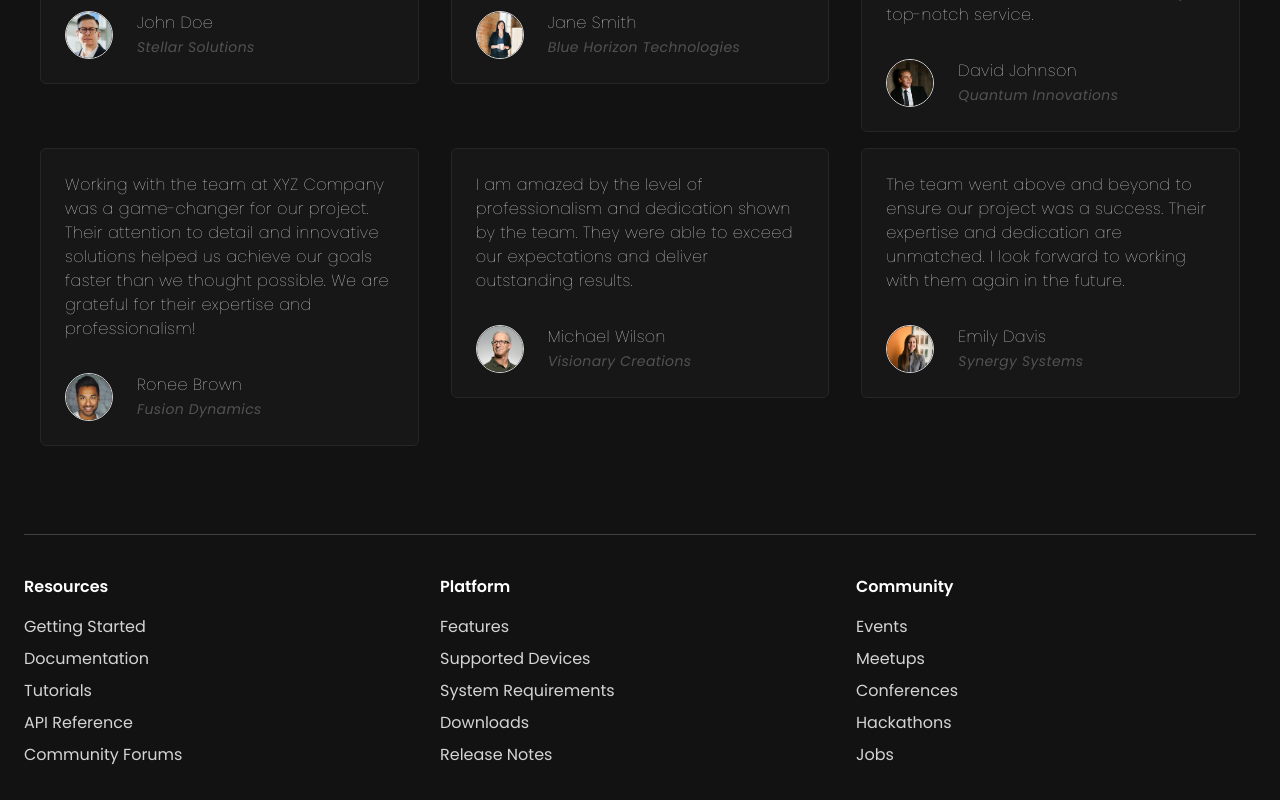
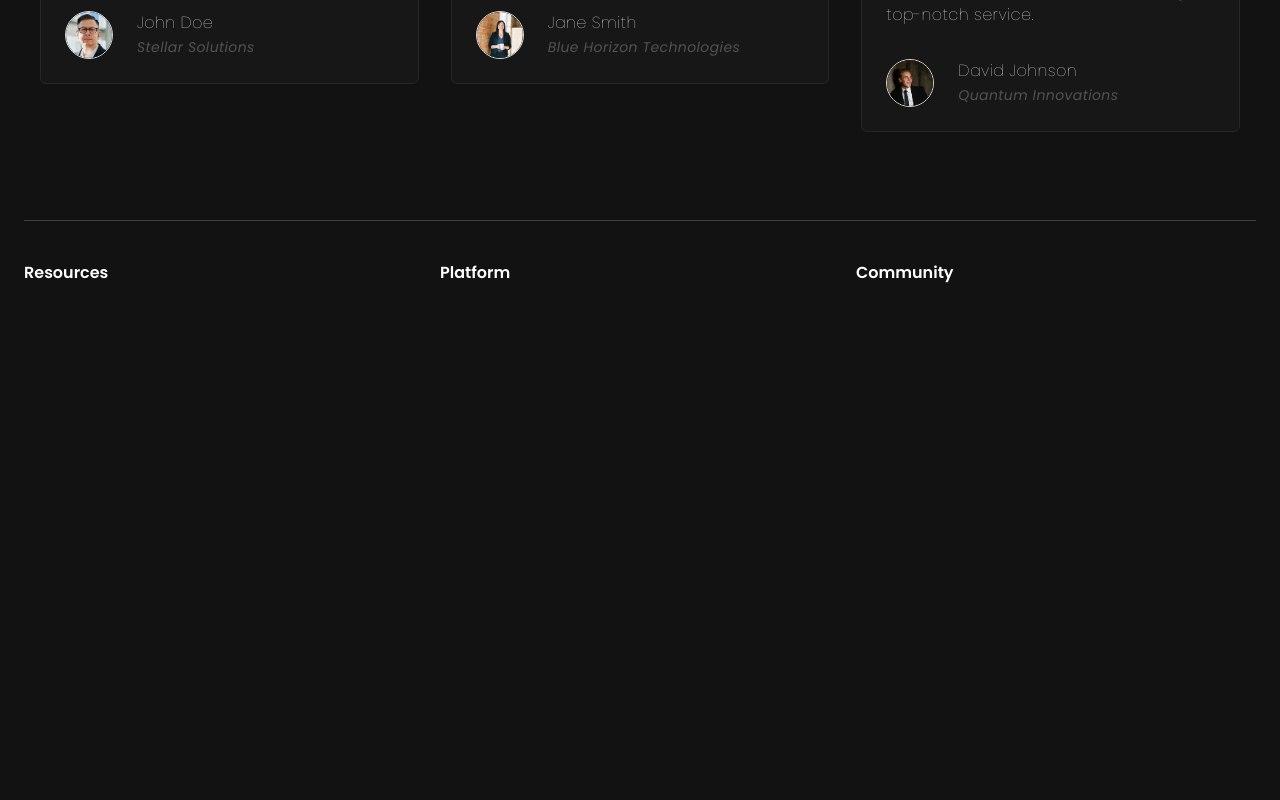
Before and after one commit to Nandini-48/Swastik-Website, a React (Vite) app: page / in a window 1280 px wide. Shown: the part 3699-4499 px from the top of the page. After the commit the page ends 4040 px from the top, so only its background shows below. Built offline with nearby package versions, Linux system fonts and the light colour scheme.

Commit message:
Add files via upload

```diff
--- a/src/constants/index.jsx
+++ b/src/constants/index.jsx
@@ -8,9 +8,7 @@ import { GlobeLock } from "lucide-react";
 import user1 from "../assets/profile-pictures/user1.jpg";
 import user2 from "../assets/profile-pictures/user2.jpg";
 import user3 from "../assets/profile-pictures/user3.jpg";
-import user4 from "../assets/profile-pictures/user4.jpg";
-import user5 from "../assets/profile-pictures/user5.jpg";
-import user6 from "../assets/profile-pictures/user6.jpg";
+
 
 export const navItems = [
   { label: "Features", href: "#" },
@@ -38,24 +36,7 @@ export const testimonials = [
     image: user3,
     text: "Working with this company was a pleasure. Their attention to detail and commitment to excellence are commendable. I would highly recommend them to anyone looking for top-notch service.",
   },
-  {
-    user: "Ronee Brown",
-    company: "Fusion Dynamics",
-    image: user4,
-    text: "Working with the team at XYZ Company was a game-changer for our project. Their attention to detail and innovative solutions helped us achieve our goals faster than we thought possible. We are grateful for their expertise and professionalism!",
-  },
-  {
-    user: "Michael Wilson",
-    company: "Visionary Creations",
-    image: user5,
-    text: "I am amazed by the level of professionalism and dedication shown by the team. They were able to exceed our expectations and deliver outstanding results.",
-  },
-  {
-    user: "Emily Davis",
-    company: "Synergy Systems",
-    image: user6,
-    text: "The team went above and beyond to ensure our project was a success. Their expertise and dedication are unmatched. I look forward to working with them again in the future.",
-  },
+
 ];
 
 export const features = [
@@ -158,25 +139,13 @@ export const pricingOptions = [
 ];
 
 export const resourcesLinks = [
-  { href: "#", text: "Getting Started" },
-  { href: "#", text: "Documentation" },
-  { href: "#", text: "Tutorials" },
-  { href: "#", text: "API Reference" },
-  { href: "#", text: "Community Forums" },
+
 ];
 
 export const platformLinks = [
-  { href: "#", text: "Features" },
-  { href: "#", text: "Supported Devices" },
-  { href: "#", text: "System Requirements" },
-  { href: "#", text: "Downloads" },
-  { href: "#", text: "Release Notes" },
+
 ];
 
 export const communityLinks = [
-  { href: "#", text: "Events" },
-  { href: "#", text: "Meetups" },
-  { href: "#", text: "Conferences" },
-  { href: "#", text: "Hackathons" },
-  { href: "#", text: "Jobs" },
+
 ];
```
